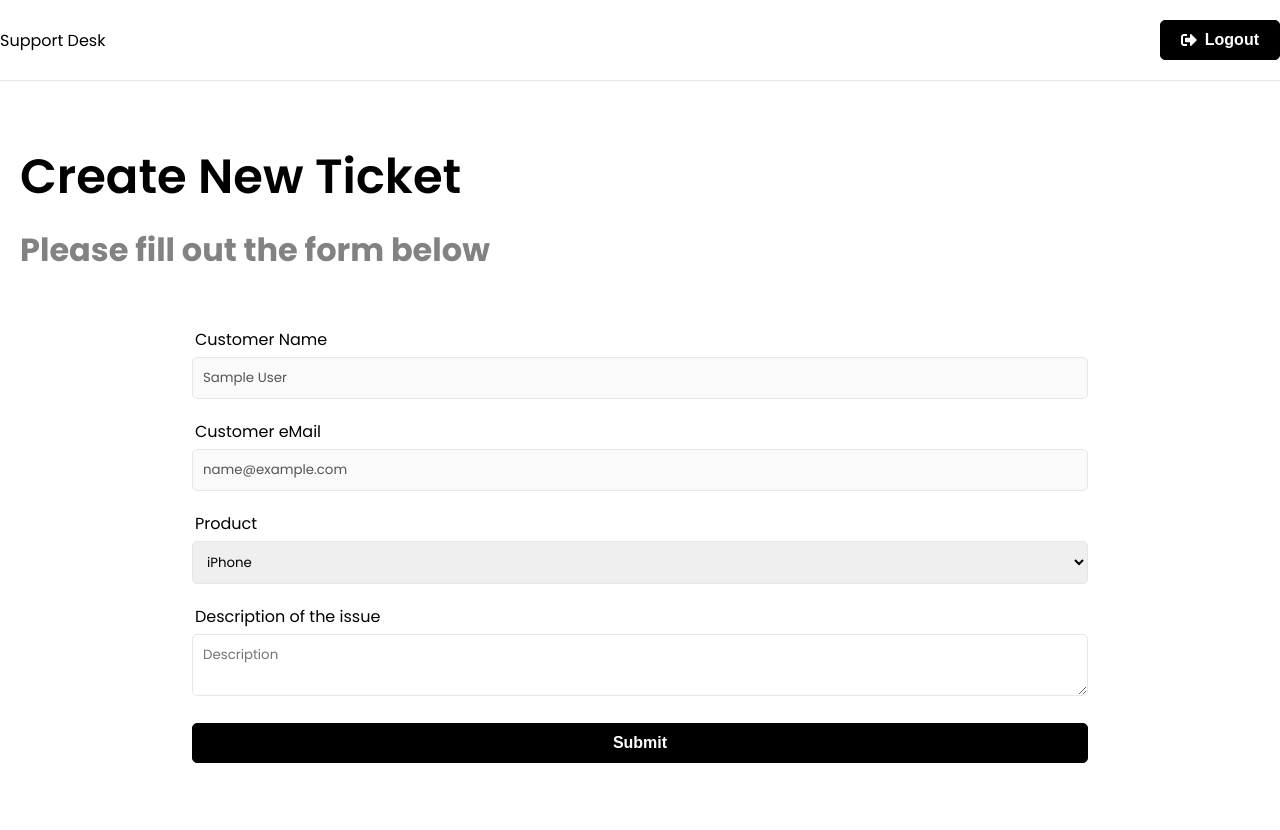
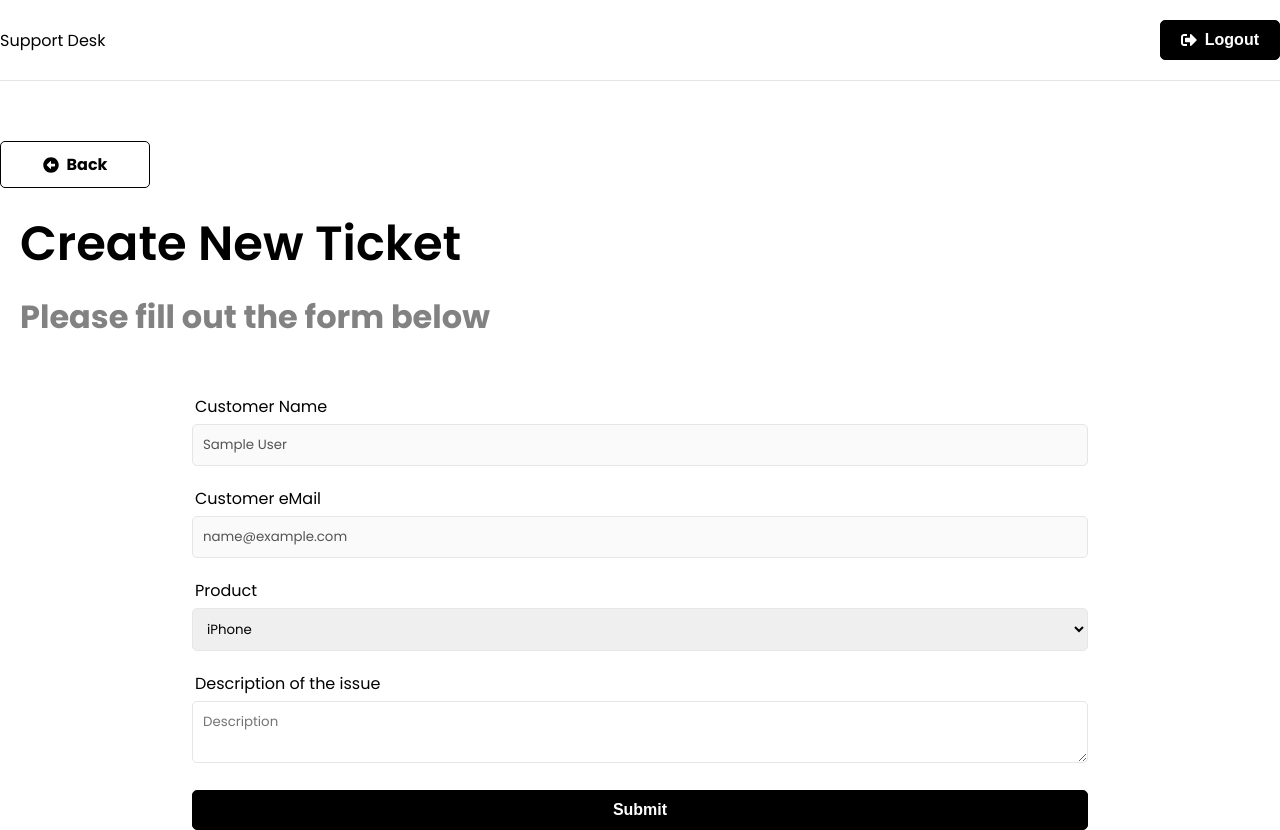
Before and after one commit to alancuenca/Support-Desk, a React (Create React App) app in the folder frontend/: page /new-ticket in a window 1280 px wide. Before the commit the page ends 800 px from the top, so only its background shows below. Built offline with nearby package versions, Linux system fonts and the light colour scheme; sample sign-in values are in the browser's storage.

Commit message:
functioning back button

```diff
--- /dev/null
+++ b/frontend/src/components/BackButton.jsx
@@ -0,0 +1,11 @@
+import { FaArrowAltCircleLeft } from 'react-icons/fa'
+import { Link } from 'react-router-dom'
+
+export const BackButton = ({url}) => {
+  return (
+
+      <Link to={url} className='btn btn-reverse btn-back'>
+          <FaArrowAltCircleLeft/> Back
+      </Link>
+  )
+}
--- a/frontend/src/pages/NewTicket.jsx
+++ b/frontend/src/pages/NewTicket.jsx
@@ -3,6 +3,7 @@
 import { useNavigate } from 'react-router-dom'
 import { toast } from 'react-toastify'
 import { createTicket, reset } from '../features/tickets/ticketSlice'
+import { BackButton } from "../components/BackButton"
 import Spinner from '../components/Spinner'
 
 function NewTicket() {
@@ -40,6 +41,7 @@
 
     return (
         <>
+            <BackButton url='/' />
             <section className="heading">
                 <h1>Create New Ticket</h1>
                 <p>Please fill out the form below</p>
```
